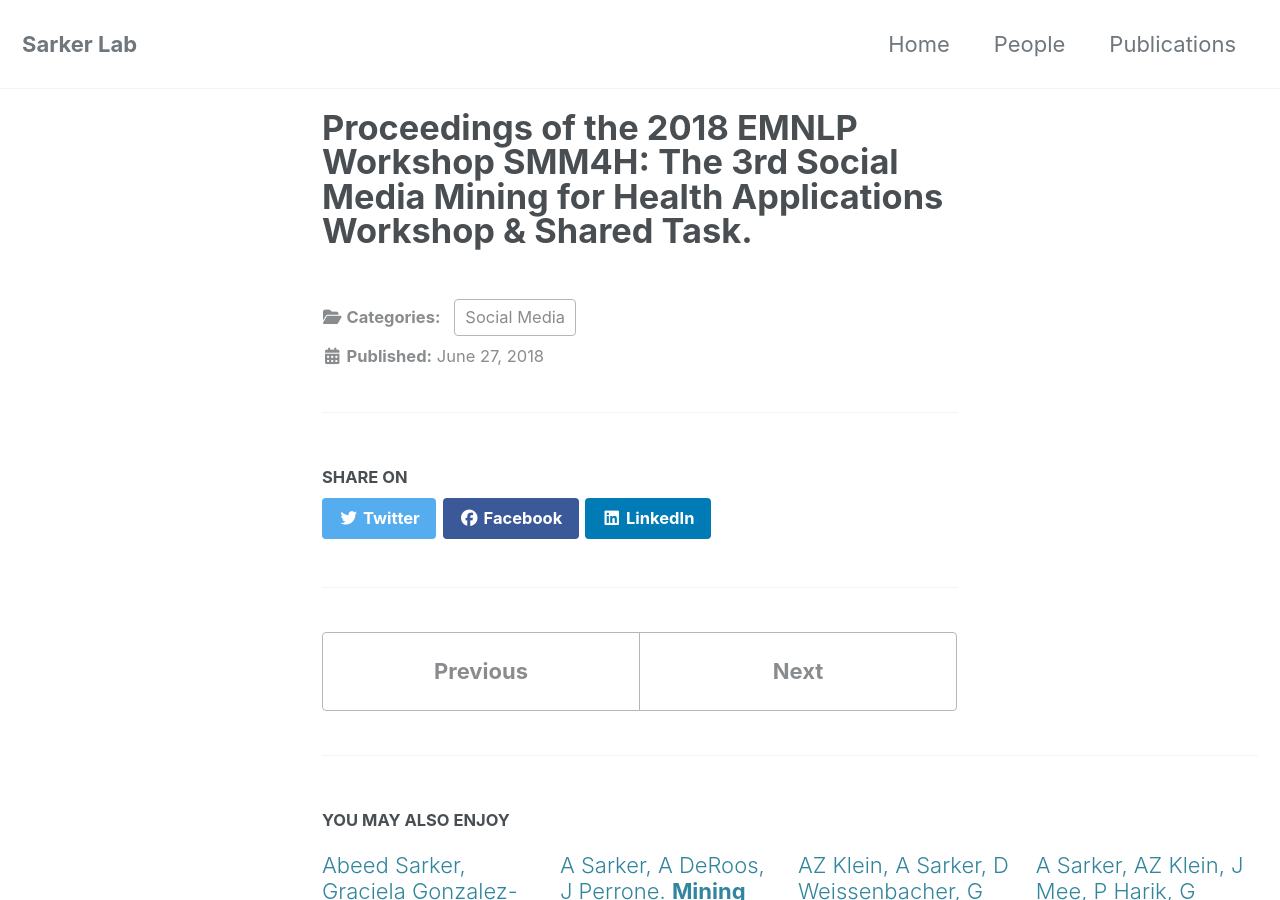
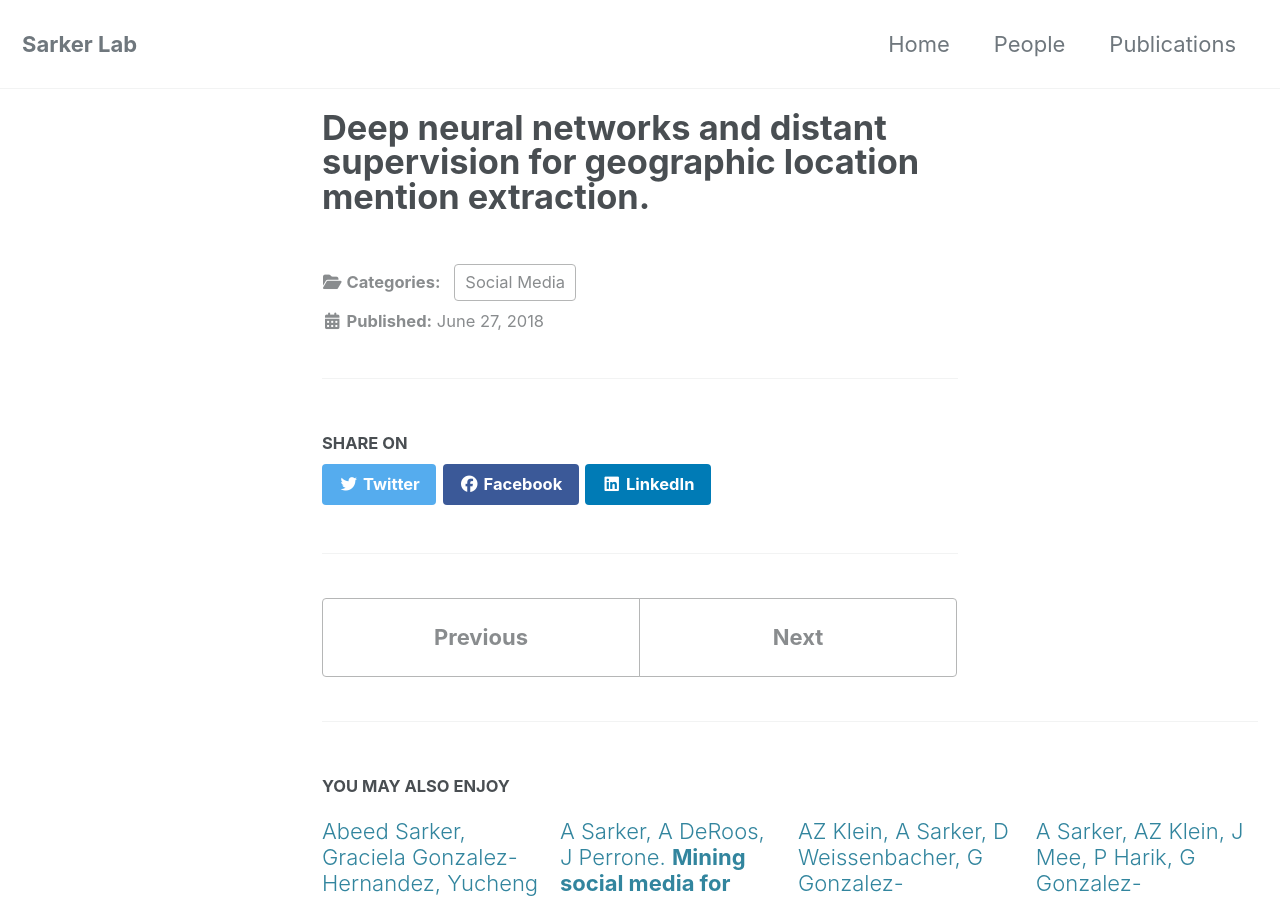
Before and after one commit to sarkerlab/Website, a Jekyll site: the page built from _posts/2018-6-27-Deep neural networks and distant supervision for geographic location mention extraction.md, in a window 1280 px wide and 900 px high. Built offline with Jekyll 4.4.1, drawn with Linux system fonts in a browser that asks for light colours; cached includes are drawn as plain includes; nearby versions of some CDN libraries.

Commit message:
Update 2018-6-27-Deep neural networks and distant supervision for geographic location mention extraction.md

```diff
--- a/_posts/2018-6-27-Deep neural networks and distant supervision for geographic location mention extraction.md
+++ b/_posts/2018-6-27-Deep neural networks and distant supervision for geographic location mention extraction.md
@@ -1,6 +1,6 @@
 ---
 authors: "Arjun Magge, Davy Weissenbacher, Abeed Sarker, Matthew Scotch, Graciela Gonzalez-Hernandez"
-title: "Proceedings of the 2018 EMNLP Workshop SMM4H: The 3rd Social Media Mining for Health Applications Workshop & Shared Task."
+title: "Deep neural networks and distant supervision for geographic location mention extraction."
 additional_info: "Bioinformatics.2018"
 external_url: https://academic.oup.com/bioinformatics/article/34/13/i565/5045808
 categories:
```
